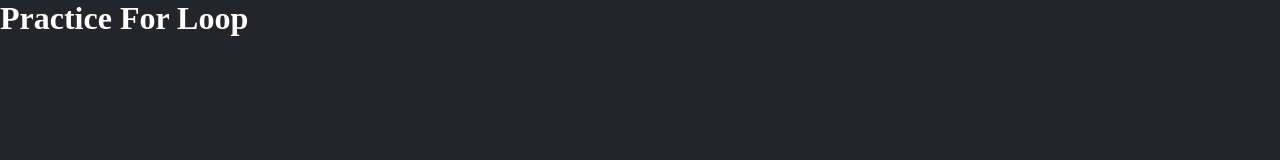
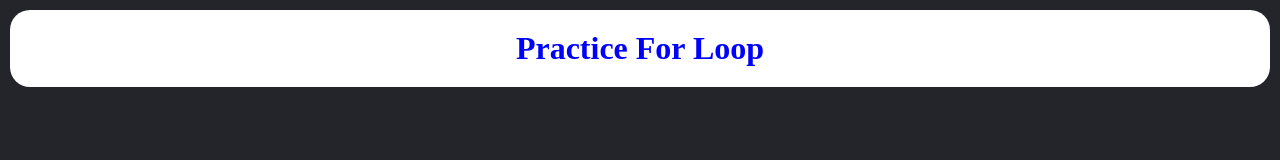
Before and after one commit to pabinaya198/Coding_Practice, a plain HTML site: page Array_Methods/For_Loop/index.html in a window 1280 px wide. Drawn offline with Linux system fonts and the light colour scheme.

Commit message:
practice selectors in css

```diff
--- a/Array_Methods/For_Loop/index.html
+++ b/Array_Methods/For_Loop/index.html
@@ -8,7 +8,7 @@
 </head>
 <body>
 
-    <h1>Practice For Loop</h1>
+    <h1 id="headingid1" class="heading1">Practice For Loop</h1>
 
 
 
--- a/Array_Methods/For_Loop/s.css
+++ b/Array_Methods/For_Loop/s.css
@@ -8,3 +8,33 @@ body{
     background-color: #24252a;
     color: white;
 }
+
+
+h1{
+    padding: 20px;
+    margin: 10px ;
+}
+
+/*
+    Id - 1
+    clas-2
+
+
+*/
+/*class selector  */
+.heading1{
+    background-color: white;
+    border-radius: 20px;
+    text-align: center;
+    color: red;
+}
+
+/* id selector */
+#headingid1{
+    color: blue;
+
+}
+/* element selector */
+h1{
+    color: green;
+}
--- a/Array_Methods/For_Loop/script.js
+++ b/Array_Methods/For_Loop/script.js
@@ -3,7 +3,7 @@ console.log("hello world ");
 function myfunction(){
 
 
-    console.log("check the normal function ");
+    console.log("check the normal function abinaya ");
 
 }
 
```
